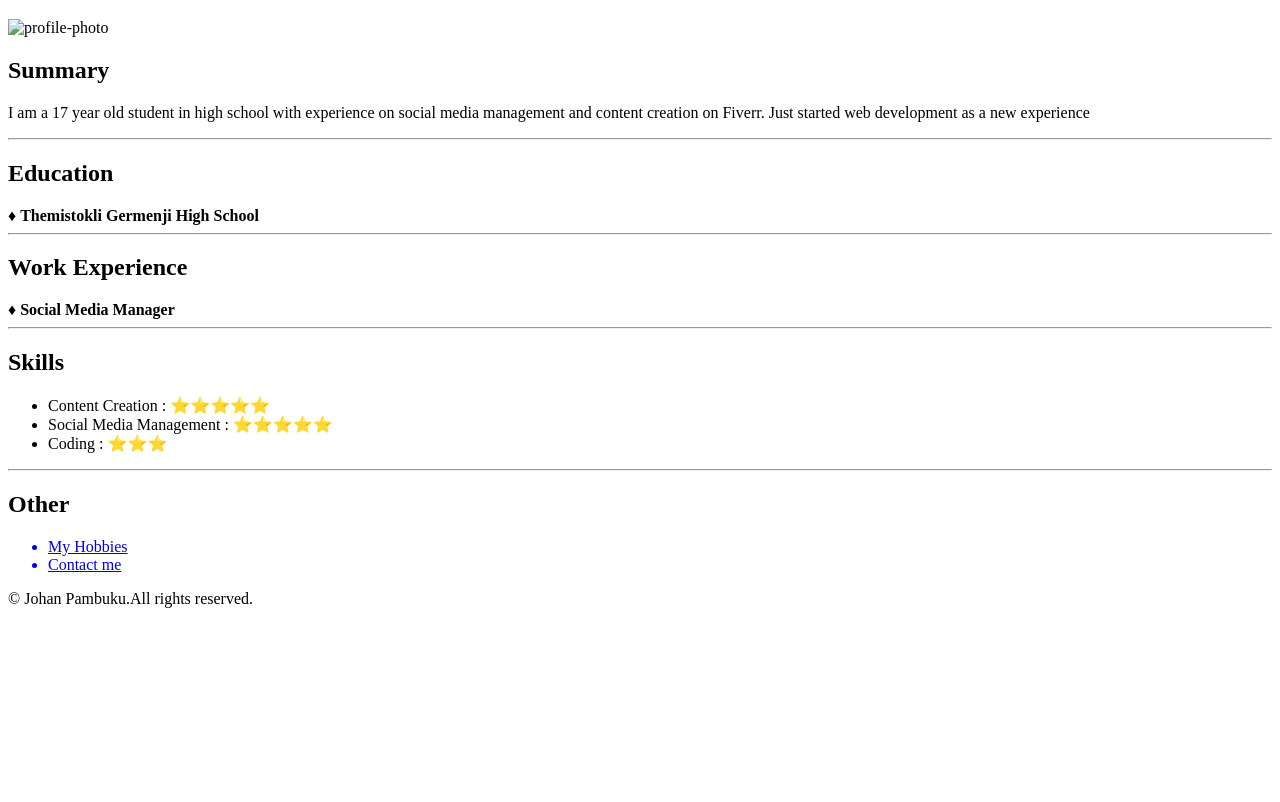
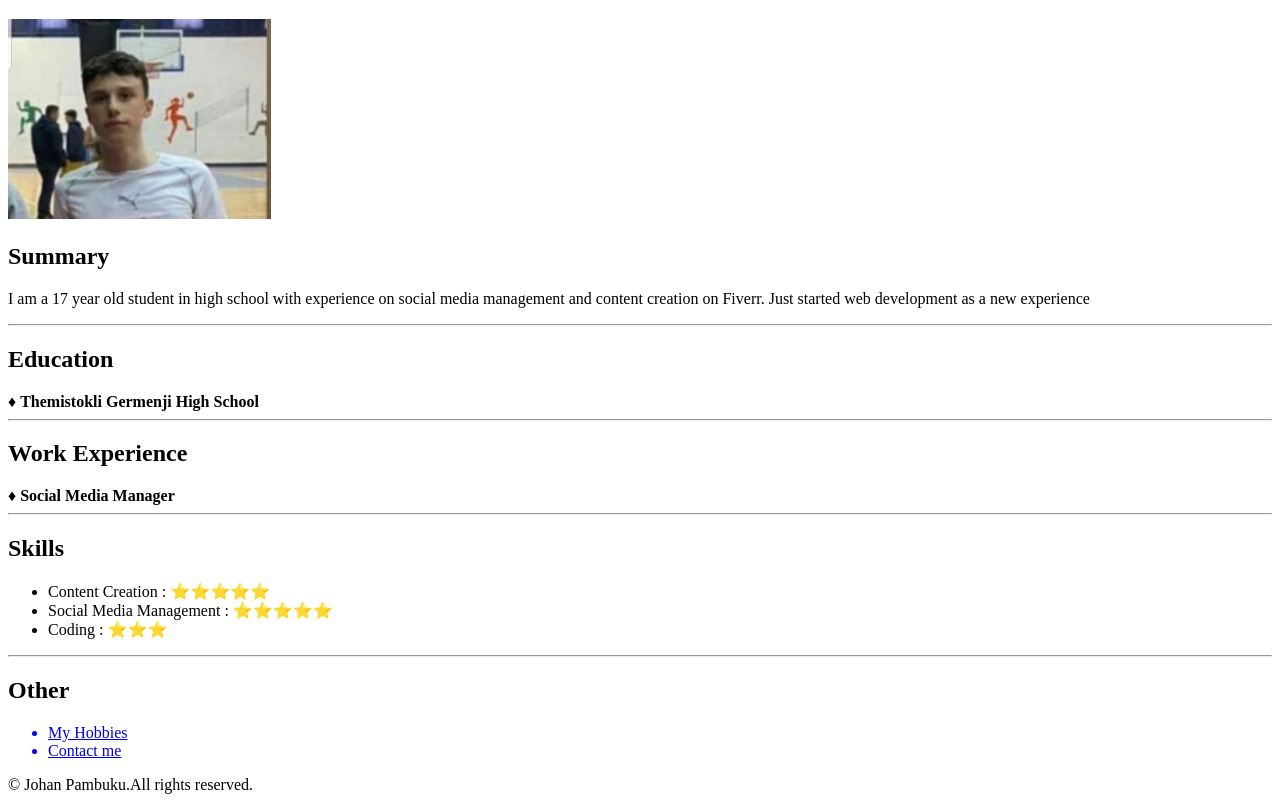
Before and after one commit to JohanJo11/my-capstone--project, a plain HTML site: page index.html in a window 1280 px wide. Shown: the part 61-863 px from the top of the page. Before the commit the page ends 800 px from the top, so only its background shows below. Drawn offline with Linux system fonts and the light colour scheme; the site is published under a folder, as on GitHub Pages, so addresses that start at the root find nothing.

Commit message:
Update index.html

```diff
--- a/index.html
+++ b/index.html
@@ -8,7 +8,7 @@
 </head>
 <body>
     <h1>Johan Pambuku</h1>
-    <img height="200" src="/images/profile-photo.jpeg" alt="profile-photo">
+    <img height="200" src="./images/profile-photo.jpeg" alt="profile-photo">
     <br>
     <h2>Summary</h2>
     <p>I am a 17 year old student in high school with experience on
```
